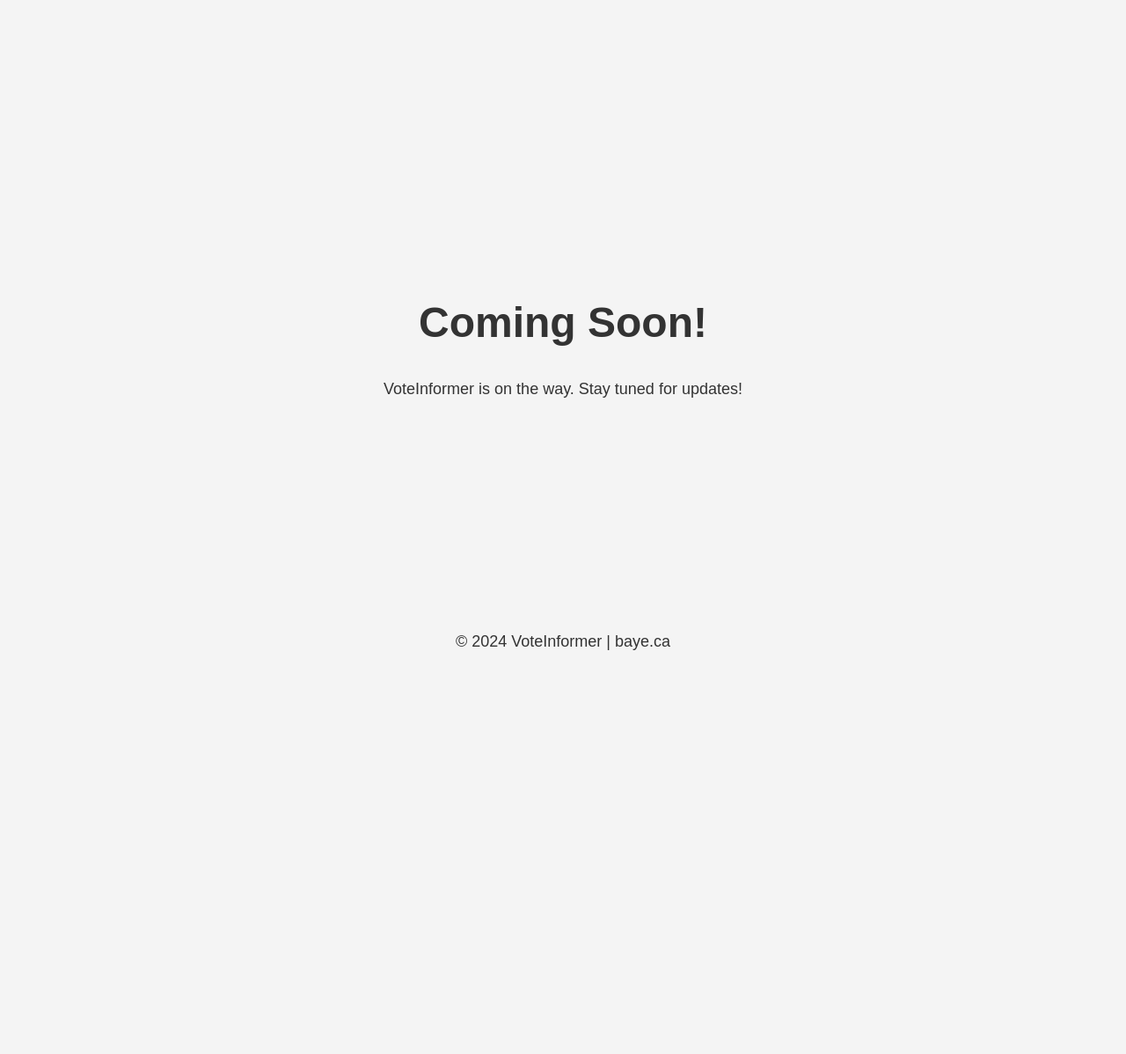
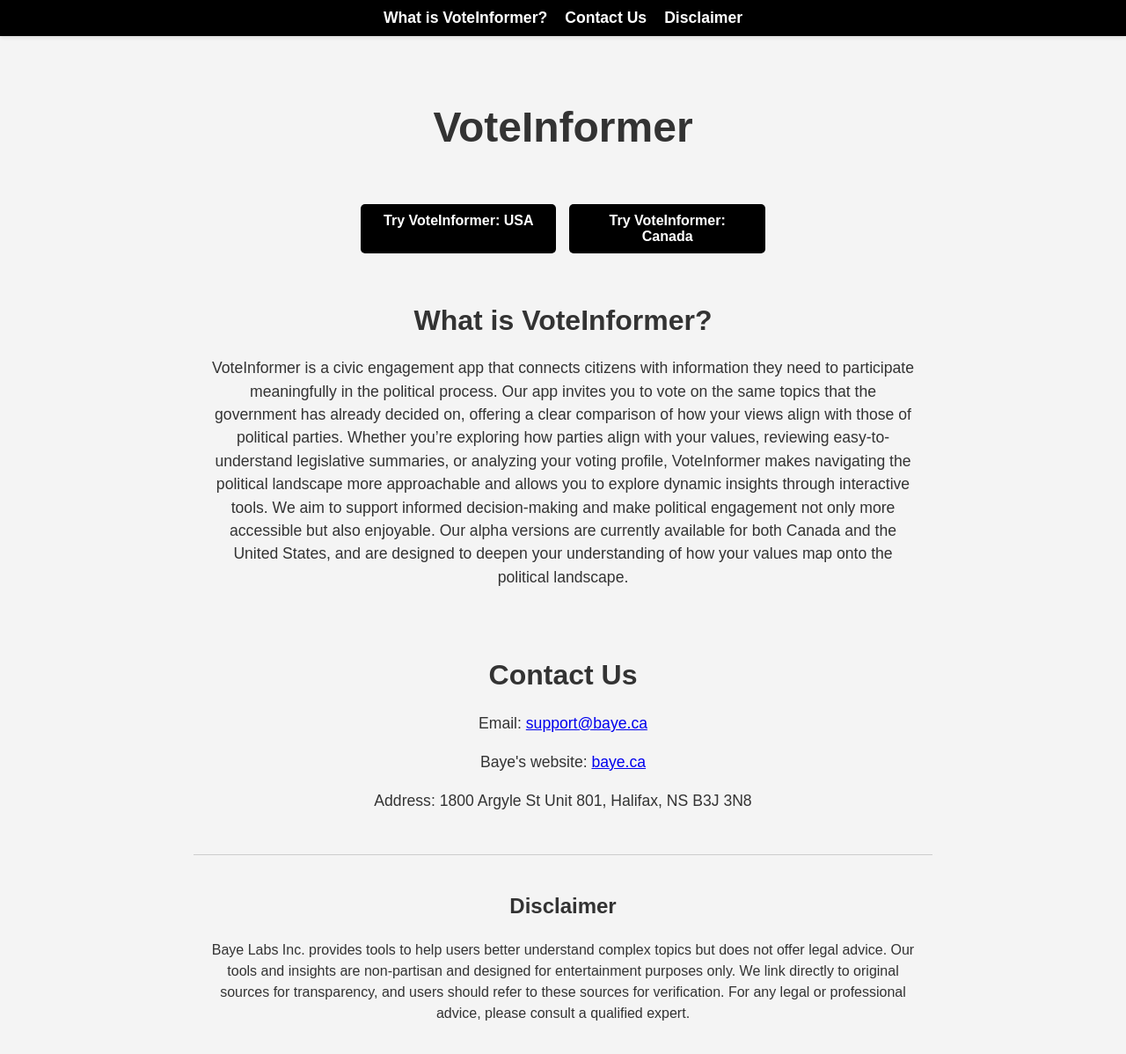
Before and after one commit to BayeSoftware/voteinformer.org, a plain HTML site: page index.html in a window 1280 px wide. Shown: the top 1198 px of the page at 88% size. Before the commit the page ends 800 px from the top, so only its background shows below. Drawn offline with Linux system fonts and the light colour scheme.

Commit message:
Filling out content and providing links to the web-apps

```diff
--- a/index.html
+++ b/index.html
@@ -1,56 +1,214 @@
 <!DOCTYPE html>
 <html lang="en">
+
 <head>
     <meta charset="UTF-8">
     <meta name="viewport" content="width=device-width, initial-scale=1.0">
-    <title>VoteInformer - Coming Soon!</title>
+    <title>VoteInformer</title>
     <style>
         body {
+            display: flex;
+            flex-direction: column;
+            align-items: center;
+            min-height: 100vh;
+            margin: 0;
+            padding-top: 70px;
+            background-color: #f4f4f4;
+            font-family: Arial, sans-serif;
+            color: #333;
+            scroll-behavior: smooth;
+        }
+
+        nav {
+            width: 100%;
+            background: #000;
+            padding: 10px 0;
+            position: fixed;
+            top: 0;
+            z-index: 1000;
+            box-shadow: 0 2px 4px rgba(0, 0, 0, 0.1);
+        }
+
+        nav ul {
+            list-style: none;
             margin: 0;
             padding: 0;
-            font-family: Arial, sans-serif;
+            display: flex;
+            justify-content: center;
+            gap: 20px;
+        }
+
+        nav ul li a {
+            color: #fff;
+            text-decoration: none;
+            font-weight: bold;
+            font-size: 1.1em;
+        }
+
+        nav ul li a:hover {
+            text-decoration: underline;
+        }
+
+        .content {
+            text-align: center;
+            padding: 15px 20px;
+            width: 100%;
+            max-width: 800px;
+            margin-bottom: 20px;
+        }
+
+        .content h1 {
+            font-size: 2.5em;
+            margin-bottom: 10px;
+        }
+
+        .buttons-container {
             display: flex;
             flex-direction: column;
             justify-content: center;
-            align-items: center;
-            height: 100vh;
-            background-color: #f4f4f4;
-            color: #333;
+            gap: 15px;
+            margin-top: 15px;
+            margin-bottom: 25px;
         }
 
-        h1 {
-            font-size: 48px;
-            margin-bottom: 20px;
+        .button {
+            display: inline-block;
+            background: #000;
+            color: #fff;
+            padding: 10px 20px;
+            text-decoration: none;
+            border-radius: 5px;
+            font-weight: bold;
+            font-size: 1em;
+            width: 100%;
+            max-width: 300px;
+            text-align: center;
         }
 
-        p {
-            font-size: 18px;
-            margin-bottom: 40px;
+        .button:hover {
+            background: #333;
+        }
+
+        .community-container {
+            margin: 20px 0;
+        }
+
+        .community-container p {
+            font-size: 1.1em;
+            margin-bottom: 8px;
+        }
+
+        .section {
+            margin-bottom: 30px;
+            padding: 0 20px;
+            text-align: center;
+            max-width: 800px;
+            line-height: 1.5;
+            scroll-margin-top: 80px;
+        }
+
+        .section h2 {
+            font-size: 2em;
+            margin-bottom: 15px;
+        }
+
+        .section p {
+            font-size: 1.1em;
+        }
+
+        .section ul {
+            text-align: left;
+            list-style: disc inside;
+            padding-left: 20px;
+            margin: 15px 0;
         }
 
         footer {
-            position: absolute;
-            bottom: 20px;
+            background: #000;
+            color: #fff;
+            padding: 20px 10px;
+            width: 100%;
             text-align: center;
-            font-size: 14px;
+            margin-top: auto;
+            font-size: 1em;
         }
 
         footer a {
-            color: #333;
+            color: #fff;
             text-decoration: none;
+            margin: 0 10px;
         }
 
         footer a:hover {
             text-decoration: underline;
         }
+
+        .disclaimer {
+            text-align: center;
+            font-size: 1em;
+            line-height: 1.5;
+            padding: 15px 20px;
+            max-width: 800px;
+            margin-bottom: 30px;
+            border-top: 1px solid #ccc;
+            padding-top: 20px;
+        }
+
+        @media only screen and (min-width: 600px) {
+            .buttons-container {
+                flex-direction: row;
+            }
+
+            .content h1 {
+                font-size: 3em;
+            }
+        }
     </style>
 </head>
+
 <body>
-    <h1>Coming Soon!</h1>
-    <p>VoteInformer is on the way. Stay tuned for updates!</p>
+    <nav>
+        <ul>
+            <li><a href="#what-is">What is VoteInformer?</a></li>
+            <li><a href="#contact">Contact Us</a></li>
+            <li><a href="#disclaimer">Disclaimer</a></li>
+        </ul>
+    </nav>
+
+    <div class="content">
+        <h1>VoteInformer</h1>
+    </div>
+
+    <div class="buttons-container">
+        <a href="https://voteinformer-us.web.app" class="button">Try VoteInformer: USA</a>
+        <a href="https://voteinformer.ca" class="button">Try VoteInformer: Canada</a>
+    </div>
+
+    <div class="section" id="what-is">
+        <h2>What is VoteInformer?</h2>
+        <p>VoteInformer is a civic engagement app that connects citizens with information they need to participate meaningfully in the political process. Our app invites you to vote on the same topics that the government has already decided on, offering a clear comparison of how your views align with those of political parties. Whether you’re exploring how parties align with your values, reviewing easy-to-understand legislative summaries, or analyzing your voting profile, VoteInformer makes navigating the political landscape more approachable and allows you to explore dynamic insights through interactive tools. We aim to support informed decision-making and make political engagement not only more accessible but also enjoyable. Our alpha versions are currently available for both Canada and the United States, and are designed to deepen your understanding of how your values map onto the political landscape.</p>
+    </div>
+
+    <div class="section" id="contact">
+        <h2>Contact Us</h2>
+        <p>Email: <a href="mailto:support@baye.ca">support@baye.ca</a></p>
+        <p>Baye's website: <a href="https://www.baye.ca">baye.ca</a></p>
+        <p>Address: 1800 Argyle St Unit 801, Halifax, NS B3J 3N8</p>
+    </div>
+
+    <div class="disclaimer" id="disclaimer">
+        <h2>Disclaimer</h2>
+        <p>Baye Labs Inc. provides tools to help users better understand complex topics but does not offer legal advice. Our tools and insights are non-partisan and designed for entertainment purposes only. We link directly to original sources for transparency, and users should refer to these sources for verification. For any legal or professional advice, please consult a qualified expert.</p>
+    </div>
 
     <footer>
-        <p>&copy; 2024 VoteInformer | <a href="https://baye.ca" target="_blank">baye.ca</a></p>
+        <p><a href="https://baye.ca/docs/legal/privacy_policy">Privacy Policy</a> |
+            <a href="https://baye.ca/docs/legal/terms_of_service">Terms of Service</a> |
+            <a href="https://www.instagram.com/explorewithbaye">
+                <img src="images/Instagram_Glyph_White.png" alt="Instagram" style="width:24px; height:24px; vertical-align:middle;">
+            </a>
+        </p>
     </footer>
 </body>
+
 </html>
```
Also changed, not shown: images/Instagram_Glyph_White.png (added).
